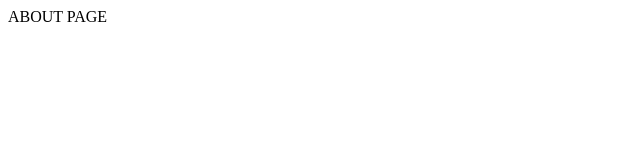
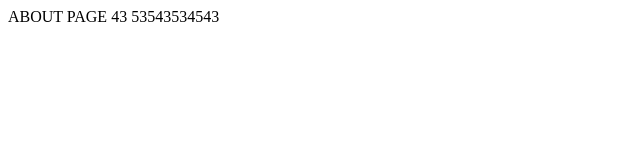
Before and after one commit to malaquias-crazy/github-master, a plain HTML site: page about.html in a window 1280 px wide. Shown: the whole page, without its empty margins (0-640 px from the left). Drawn offline with Linux system fonts and the light colour scheme.

Commit message:
all good closes #3

```diff
--- a/about.html
+++ b/about.html
@@ -8,5 +8,6 @@
 </head>
 <body>
     ABOUT PAGE
+    43 53543534543
 </body>
 </html>
```
